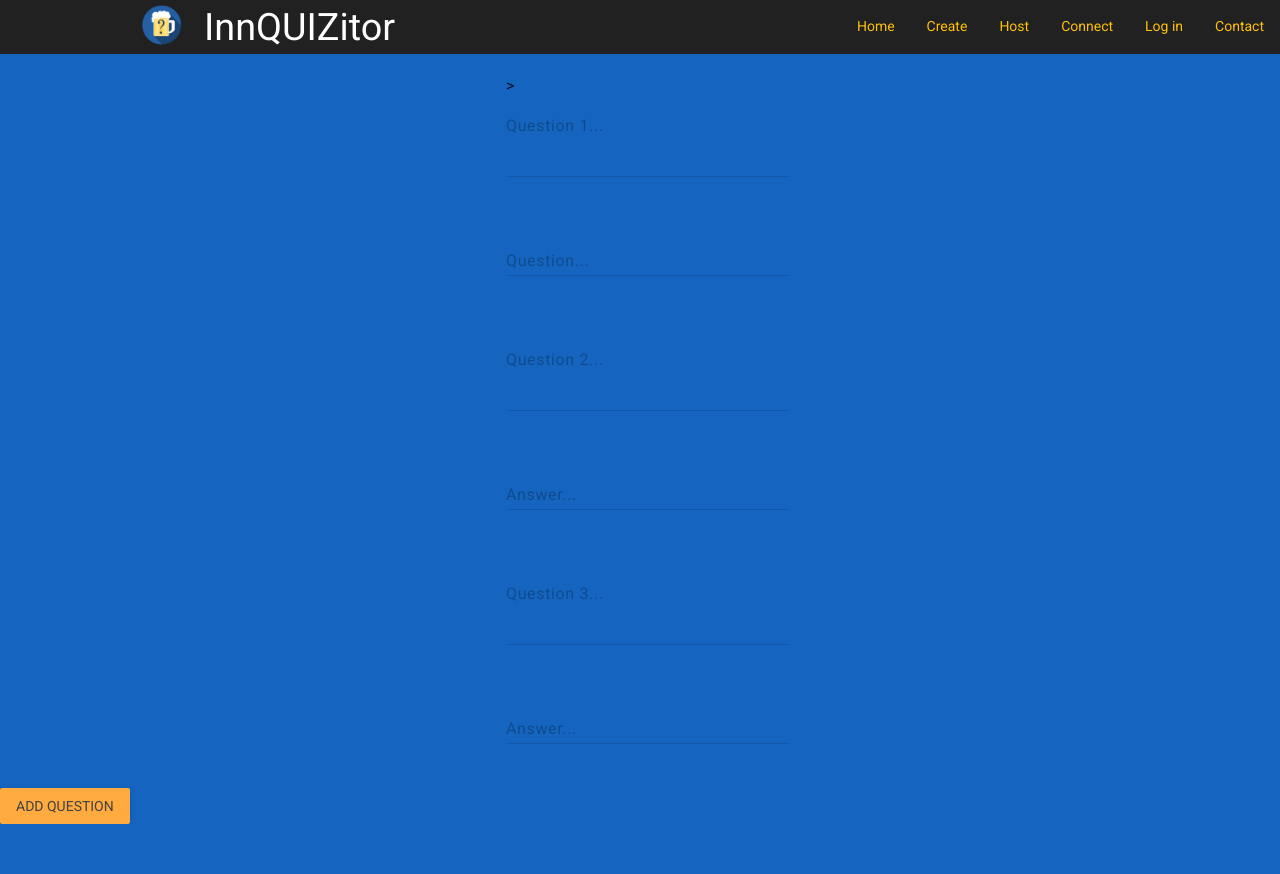
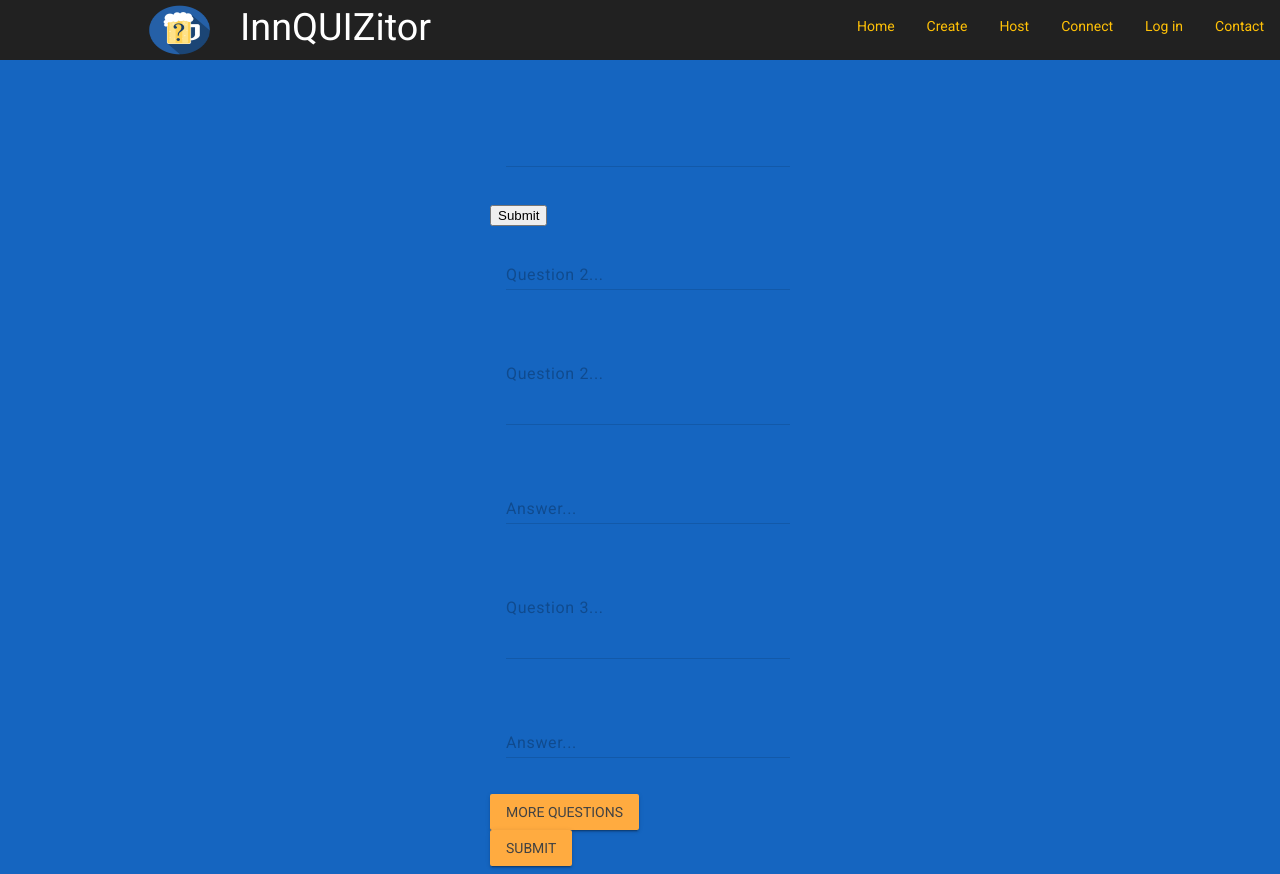
Before and after one commit to katiedimitrop/Inquizitor, a PHP site: page /create-page.html in a window 1280 px wide. Before the commit the page ends 824 px from the top, so only its background shows below. Run offline with PHP 8.4, Linux system fonts and the light colour scheme.

Commit message:
javascript changes

```diff
--- a/create-page.html
+++ b/create-page.html
@@ -13,8 +13,8 @@
 
 <!--Viewport so mobile devices render correctly-->
 <meta name="viewport" content="width=device-width, initial-scale=1.0">
+<html>
 
-<html>
 <head>
   <link href="styles\styles.css" rel="stylesheet" type="text/css">
   <style>
@@ -28,6 +28,7 @@
                 }
   </style>
 </head>
+
 <body>
 <div class="topnav">
   <a href="#">Contact</a>
@@ -36,7 +37,7 @@
   <a href="#">Host</a>
   <a href="#">Create</a>
   <a href="index.html">Home</a>
-        <img id="logo2" width="5%" height="5%" src="images\Logo2.png"/>
+  <img id="logo2" width="100px" height="50px" src="images\Logo2.png"/>
   <header href="#">InnQUIZitor</header>
 </div>
 
@@ -45,16 +46,22 @@
  <li class="mdl-list__item">
   <span class="mdl-list__item-primary-content">
   <span class="mdl-list__item-primary-content">
+
   <!-- Floating Multiline Textfield -->
-<form action="#">>
+  <form action="#">
   <div class="mdl-textfield mdl-js-textfield">
-    <textarea class="mdl-textfield__input" type="text" rows= "3" id="sample5" ></textarea>
+    <textarea class="mdl-textfield__input" type="text" rows= "3" id="question1">
+    </textarea>
     <label class="mdl-textfield__label" for="sample5">Question 1...</label>
   </div>
-</input>
   </form>
   </span>
   </span>
+
+ </li>
+ <li><button type="button" onclick="takeInput()">
+  Submit
+</button>
 </li>
  <li class="mdl-list__item">
   <span class="mdl-list__item-primary-content">
@@ -63,20 +70,23 @@
   <!-- Simple Textfield -->
   <form action="#">
   <div class="mdl-textfield mdl-js-textfield">
-          <input class="mdl-textfield__input" type="text" id="question1">
-          <label class="mdl-textfield__label" for="question1"> Question...</label>
+          <input class="mdl-textfield__input" type="text" id="question2">
+          <label class="mdl-textfield__label" for="question1">Question 2...</label>
         </div>
+
       </form>
+
       </span>
      </span>
  </li>
  <li class="mdl-list__item">
     <span class="mdl-list__item-primary-content">
+
       <!-- Simple Textfield -->
       <!-- Floating Multiline Textfield -->
    <form action="#">
      <div class="mdl-textfield mdl-js-textfield">
-       <textarea class="mdl-textfield__input" type="text" rows= "3" id="sample5" ></textarea>
+       <textarea class="mdl-textfield__input" type="text" rows= "3" id="sample5"></textarea>
        <label class="mdl-textfield__label" for="sample5">Question 2...</label>
      </div>
    </form>
@@ -84,6 +94,7 @@
  <li class="mdl-list__item">
        <span class="mdl-list__item-primary-content">
        <span class="mdl-list__item-primary-content">
+
        <!-- Simple Textfield -->
        <form action="#">
        <div class="mdl-textfield mdl-js-textfield">
@@ -97,6 +108,7 @@
  <li class="mdl-list__item">
        <span class="mdl-list__item-primary-content">
        <span class="mdl-list__item-primary-content">
+
        <!-- Floating Multiline Textfield -->
   <form action="#">
     <div class="mdl-textfield mdl-js-textfield">
@@ -109,6 +121,7 @@
  </li>
  <li class="mdl-list__item">
    <span class="mdl-list__item-primary-content">
+
      <!-- Simple Textfield -->
   <form action="#">
   <div class="mdl-textfield mdl-js-textfield">
@@ -116,11 +129,21 @@
    <label class="mdl-textfield__label" for="sample1">Answer...</label>
   </div>
   </form>
+
   </span>
  </li>
+ <li>
+  <button class="mdl-button mdl-js-button mdl-button--raised mdl-js-ripple-effect mdl-button--accent">
+   More Questions
+  </button>
+</li>
+
+<li>
+  <button class="mdl-button mdl-js-button mdl-button--raised mdl-js-ripple-effect mdl-button--accent" type="button" onclick="takeInput()">
+   Submit
+  </button>
+</li>
+
 </ul>
-     <button class="mdl-button mdl-js-button mdl-button--raised mdl-js-ripple-effect mdl-button--accent">
-      Add Question
-     </button>
 </body>
 </html>
--- a/styles/styles.css
+++ b/styles/styles.css
@@ -78,7 +78,7 @@ html {
   left: 50%;
   transform: translate(-50%, -50%);
 }
-#button3 {
+#button3 {<button type="button" onclick="takeInput()">Submit</button>
   margin: 0;
   position: absolute;
   top: 90%;
```
Also changed, not shown: create-page.js (+21 -2 lines). Lines whose indentation alone changed are shown as unchanged.
